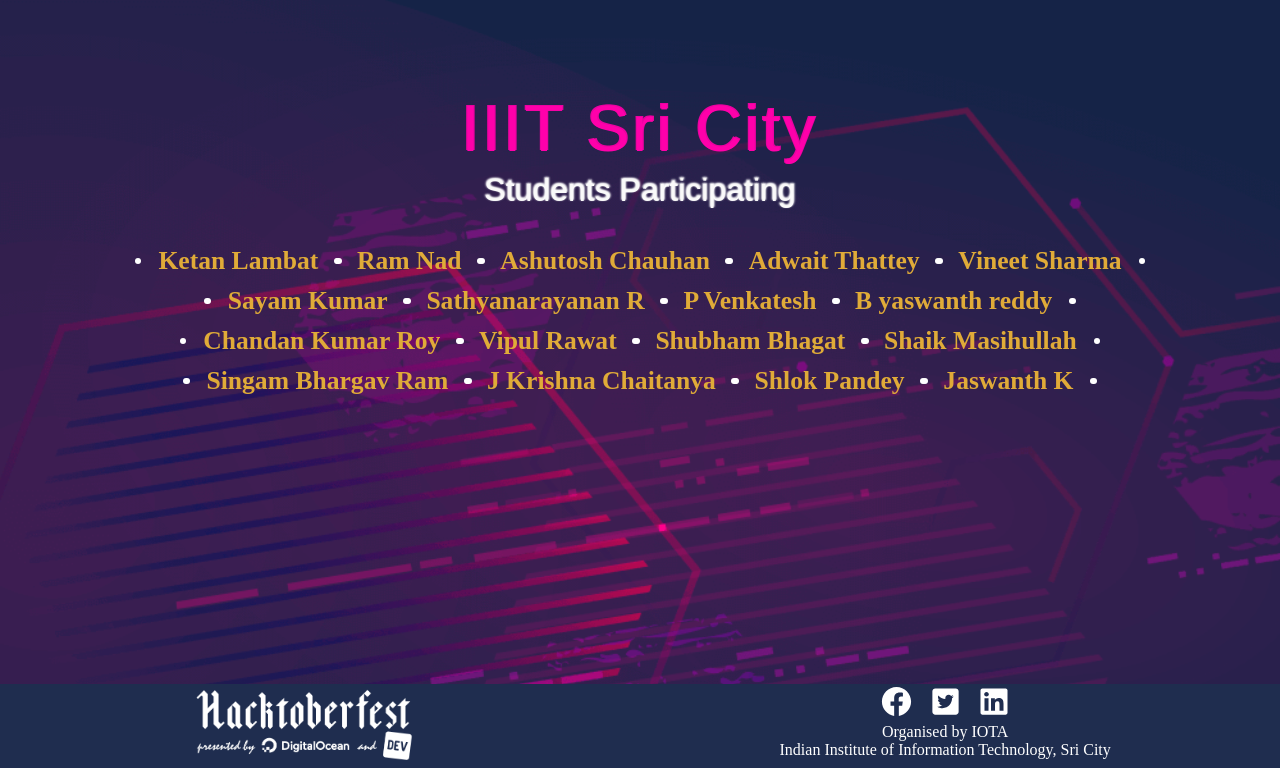
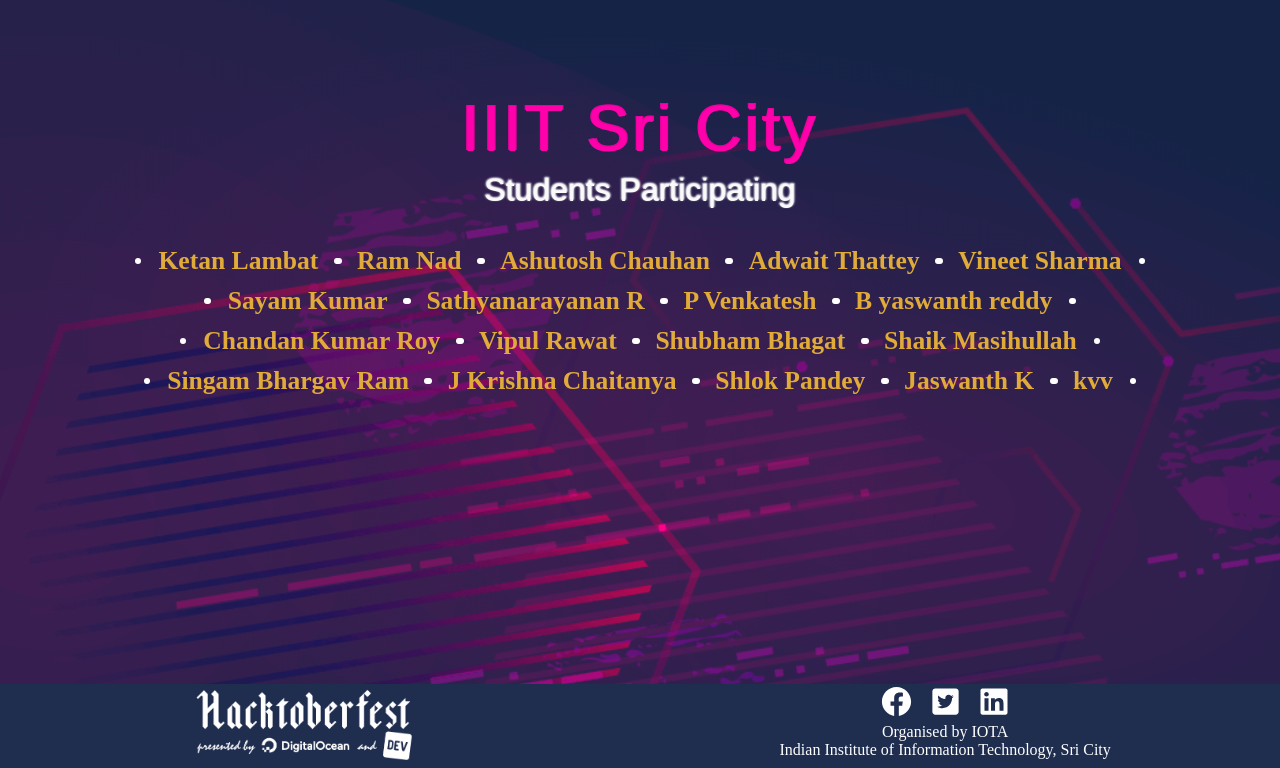
Before and after one commit to Project-Club-IIITS/hacktoberfest2019-participants, a Jekyll site: the page index.html, which Jekyll copies as it is, in a window 1280 px wide, cut to the strip 132-900 px from the top of the page. Built offline with Jekyll 4.4.1, drawn with Linux system fonts in a browser that asks for light colours; some web fonts are replaced.

Commit message:
name added

```diff
--- a/index.html
+++ b/index.html
@@ -63,6 +63,7 @@
                 <li><a href="https://github.com/chaitanya531">J Krishna Chaitanya</a></li>
                 <li><a href="https://github.com/b30wulffz">Shlok Pandey</a></li>
                 <li><a href="https://github.com/JazzKriss21">Jaswanth K</a></li>
+		<li><a href="https://github.com/kvv1618">kvv</a></li>
 
             </ul>
         </div>
```
